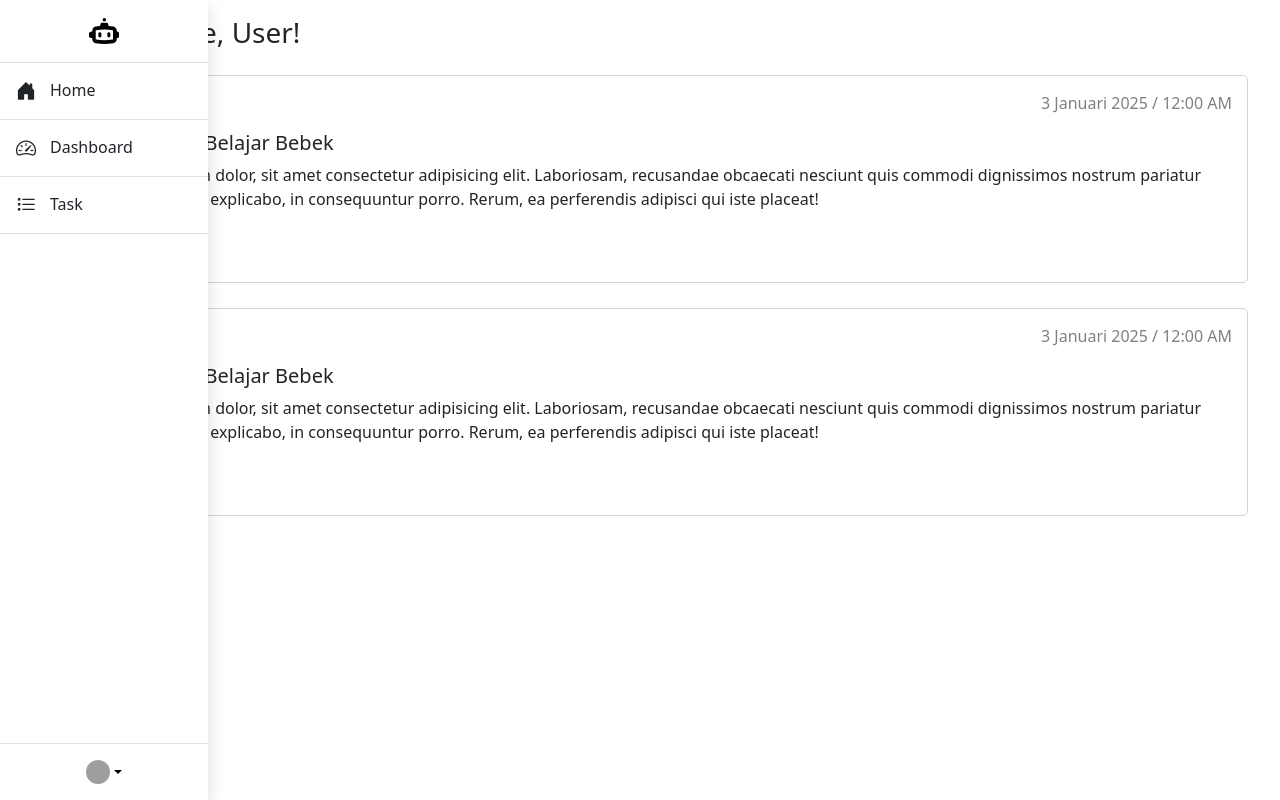
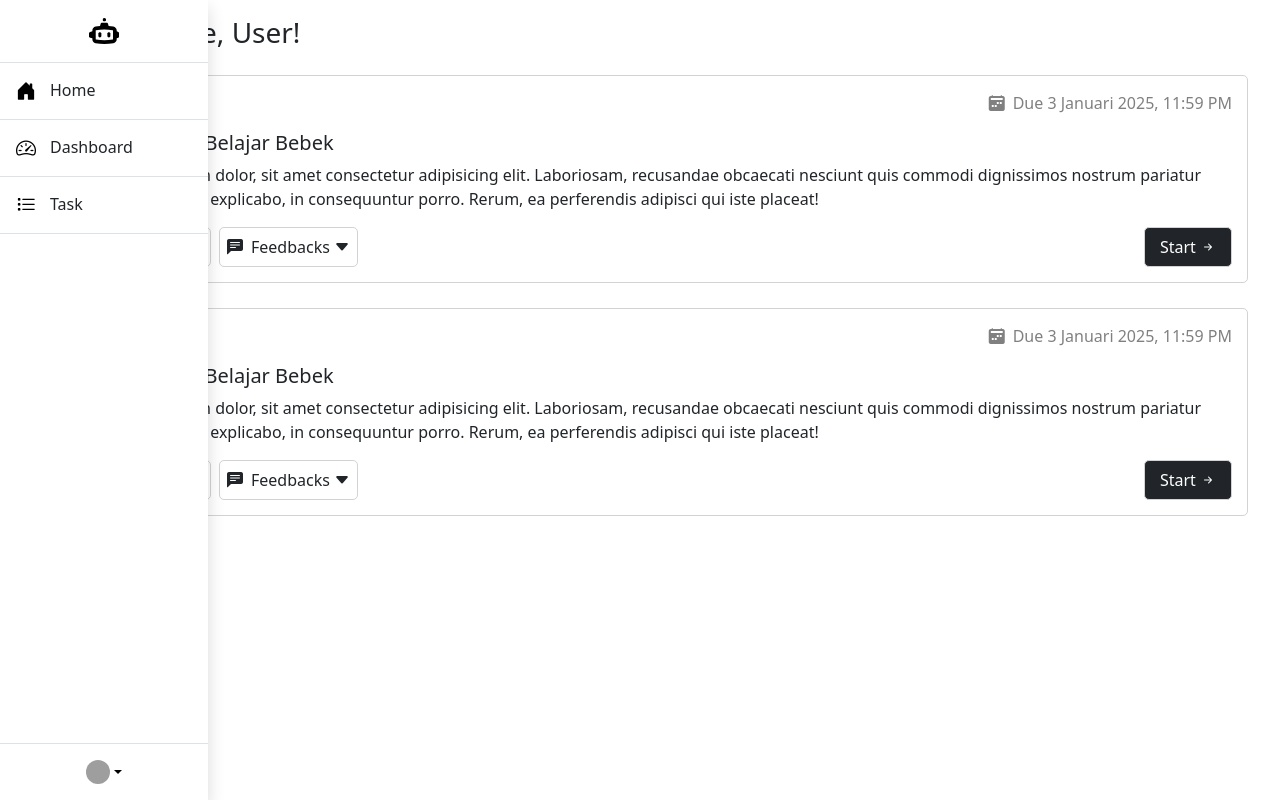
Before and after one commit to vincentdwi07/pakwindra, a Next.js app: page / in a window 1280 px wide. Built offline with nearby package versions, Linux system fonts and the light colour scheme; grey boxes are pictures that could not be loaded.

Commit message:
List Exam Update
Added[
   Due Date
   Feedbacks Accordion
   Start button
]

Addition[
   Sidebar Hover
]

```diff
--- a/src/app/Components/ExamContent.jsx
+++ b/src/app/Components/ExamContent.jsx
@@ -1,17 +1,58 @@
-export default function ExamContent(){
-    return(
+'use client'
+import { useState } from 'react';
+import Link from 'next/link';
+
+export default function ExamContent() {
+    const [isOpen, setIsOpen] = useState(false); // Set default ke false agar tertutup
+
+    return (
         <>
             <div className="exam-content">
                 <div className="d-flex justify-content-between exam-content-head">
                     <p>Algoritma</p>
-                    <p>3 Januari 2025 / 12:00 AM</p>
+                    <p><span><i class="bi bi-calendar2-week-fill me-2"></i></span>Due 3 Januari 2025, 11:59 PM</p>
                 </div>
                 <h5>Lesson 1: Belajar Bebek</h5>
                 <p>Lorem ipsum dolor, sit amet consectetur adipisicing elit. Laboriosam, recusandae obcaecati nesciunt quis commodi dignissimos nostrum pariatur ullam, atque explicabo, in consequuntur porro. Rerum, ea perferendis adipisci qui iste placeat!</p>
-                <div className="total-task">
-                    <p className="m-0 p-0"><span><i className="bi bi-file-earmark-text me-1"></i></span>10 Soal</p>
+
+                <div className='d-flex align-items-center justify-content-between'>
+                    <div className='d-flex gap-2'>
+                        <div className="total-task">
+                            <p className="m-0 p-0">
+                                <span><i className="bi bi-file-earmark-text me-1"></i></span>
+                                10 Tasks
+                            </p>
+                        </div>
+                        <button
+                            className={`accordion-button btn-user-feedback ${!isOpen ? 'collapsed' : ''}`}
+                            type="button"
+                            onClick={() => setIsOpen(!isOpen)}
+                            aria-expanded={isOpen}
+                        >
+                            <span><i className="bi bi-chat-left-text-fill me-2"></i></span>
+                            Feedbacks
+                            <span><i className={`bi bi-caret-up-fill ms-1 ${isOpen ? '' : 'rotated'}`}></i></span>
+                        </button>
+                    </div>
+                    <div>
+                        <Link href={{  }} style={{ textDecoration: "none" }} className='btn-exam-content-start'>
+                            Start <span><i class="bi bi-arrow-right-short"></i></span>
+                        </Link>
+                    </div>
+                </div>
+
+            </div>
+            <div
+                className={`accordion-collapse collapse ${isOpen ? 'show' : ''}`}
+            >
+                <div className="accordion-body">
+                    <strong><p className='m-0 p-0'>Pak Windra:</p></strong>
+                    <p>Lorem ipsum dolor sit amet, consectetur adipisicing elit. Nemo doloremque cumque adipisci facere nostrum incidunt cupiditate, voluptatem voluptatum magnam eligendi minus sequi illo excepturi sit expedita consequatur ullam reprehenderit explicabo?</p>
+                    <strong><p className='m-0 p-0'>Chat GPT:</p></strong>
+                    <p className='p-0 m-0'>Lorem ipsum dolor sit amet, consectetur adipisicing elit. Nemo doloremque cumque adipisci facere nostrum incidunt cupiditate, voluptatem voluptatum magnam eligendi minus sequi illo excepturi sit expedita consequatur ullam reprehenderit explicabo?</p>
                 </div>
             </div>
+
         </>
     )
 }
--- a/src/app/Components/UserNavbar.jsx
+++ b/src/app/Components/UserNavbar.jsx
@@ -9,21 +9,21 @@ export default function UserNavbar(){
                     <span className="visually-hidden">Icon-only</span>
                 </Link>
                 <ul className="nav nav-pills nav-flush d-flex flex-column mb-auto text-center">
-                    <li className="nav-item">
+                    <li>
                         <Link href="#" className="nav-link py-3 border-bottom rounded-0 position-relative" aria-current="page" title="Home" data-bs-toggle="tooltip" data-bs-placement="right">
-                        <h5 className="m-0 p-0"><i className="bi bi-house-door-fill text-dark user-navbar-icon"></i></h5>
+                            <h5 className="m-0 p-0"><i className="bi bi-house-door-fill user-navbar-icon"></i></h5>
                             <h6 className="navbar-span m-0 text-dark">Home</h6>
                         </Link>
                     </li>
                     <li>
                         <Link href="#" className="nav-link py-3 border-bottom rounded-0 position-relative" title="Dashboard" data-bs-toggle="tooltip" data-bs-placement="right">
-                        <h5 className="m-0 p-0"><i className="bi bi-speedometer2 text-dark user-navbar-icon"></i></h5>
+                            <h5 className="m-0 p-0"><i className="bi bi-speedometer2 user-navbar-icon"></i></h5>
                             <h6 className="navbar-span m-0 text-dark">Dashboard</h6>
                         </Link>
                     </li>
                     <li>
                         <Link href="#" className="nav-link py-3 border-bottom rounded-0 position-relative" title="Task" data-bs-toggle="tooltip" data-bs-placement="right">
-                        <h5 className="m-0 p-0"><i className="bi bi-list-task text-dark user-navbar-icon"></i></h5>
+                            <h5 className="m-0 p-0"><i className="bi bi-list-task user-navbar-icon"></i></h5>
                             <h6 className="navbar-span m-0 text-dark">Task</h6>
                         </Link>
                     </li>
--- a/src/app/user.css
+++ b/src/app/user.css
@@ -178,7 +178,8 @@
   left: 50px;
   opacity: 0;
   transform: translateX(-20px);
-  transition: all 0.1s ease;
+  transition: transform 0.1s ease;
+  transition: color 0.3s ease;
 }
 
 .nav-pills{
@@ -207,8 +208,17 @@
   pointer-events: auto;
 }
 
-.nav-item{
-  transition: all 0.3s ease;
+.user-navbar .nav-link{
+  color: black !important;
+}
+
+.user-navbar .nav-link:hover{
+  background-color: #212529;
+  color: white !important;
+}
+
+.user-navbar .nav-link:hover h6{
+  color: white !important;
 }
 
 /* USER DASHBOARD */
@@ -240,14 +250,73 @@
 
 .exam-content:hover{
   box-shadow: 0 0 10px 3px rgba(0, 0, 0, 0.1);
-
-  cursor: pointer;
 }
 
 .total-task{
-  display: inline-block;
+  display: inline-flex;
+  flex-shrink: 0;
+  width: auto;
   border: 1px solid lightgray;
-  width: auto;
   padding: 7px;
   border-radius: 5px;
 }
+
+.btn-user-feedback{
+  display: inline-block;
+  width: auto;
+  border: 1px solid lightgray;
+  padding: 7px;
+  border-radius: 5px;
+}
+
+.btn-user-feedback:hover{
+  background-color: #212529;
+  color: white;
+  transition: all 0.2s ease-in-out;
+}
+
+.accordionCollapse {
+  transition: all 0.3s ease;
+}
+
+.accordion-body{
+  background-color: rgb(230, 230, 230);
+  padding: 15px;
+  margin-top: -5px;
+  border-radius: 0 0 5px 5px;
+}
+
+.bi-caret-up-fill{
+  display: inline-flex;
+  transform: rotate(0) translateY(2px);
+  transition: transform 0.3s ease;
+}
+
+.bi-caret-up-fill.rotated {
+  display: inline-flex;
+  transform: rotate(180deg) translateY(-2px);
+  transition: transform 0.3s ease;
+}
+
+.btn-exam-content-start{
+  display: inline-block;
+  width: auto;
+  border: 1px solid lightgray;
+  padding: 7px;
+  padding-inline: 15px;
+  border-radius: 5px;
+  color: white;
+  background-color: #212529;
+}
+
+.btn-exam-content-start .bi-arrow-right-short{
+  display: inline-block;
+  transform: translateX(0);
+  transition: all 0.3s ease;
+}
+
+.btn-exam-content-start:hover .bi-arrow-right-short{
+  display: inline-block;
+  transform: translateX(5px);
+  transition: all 0.3s ease;
+}
```
Lines whose indentation alone changed are shown as unchanged.
